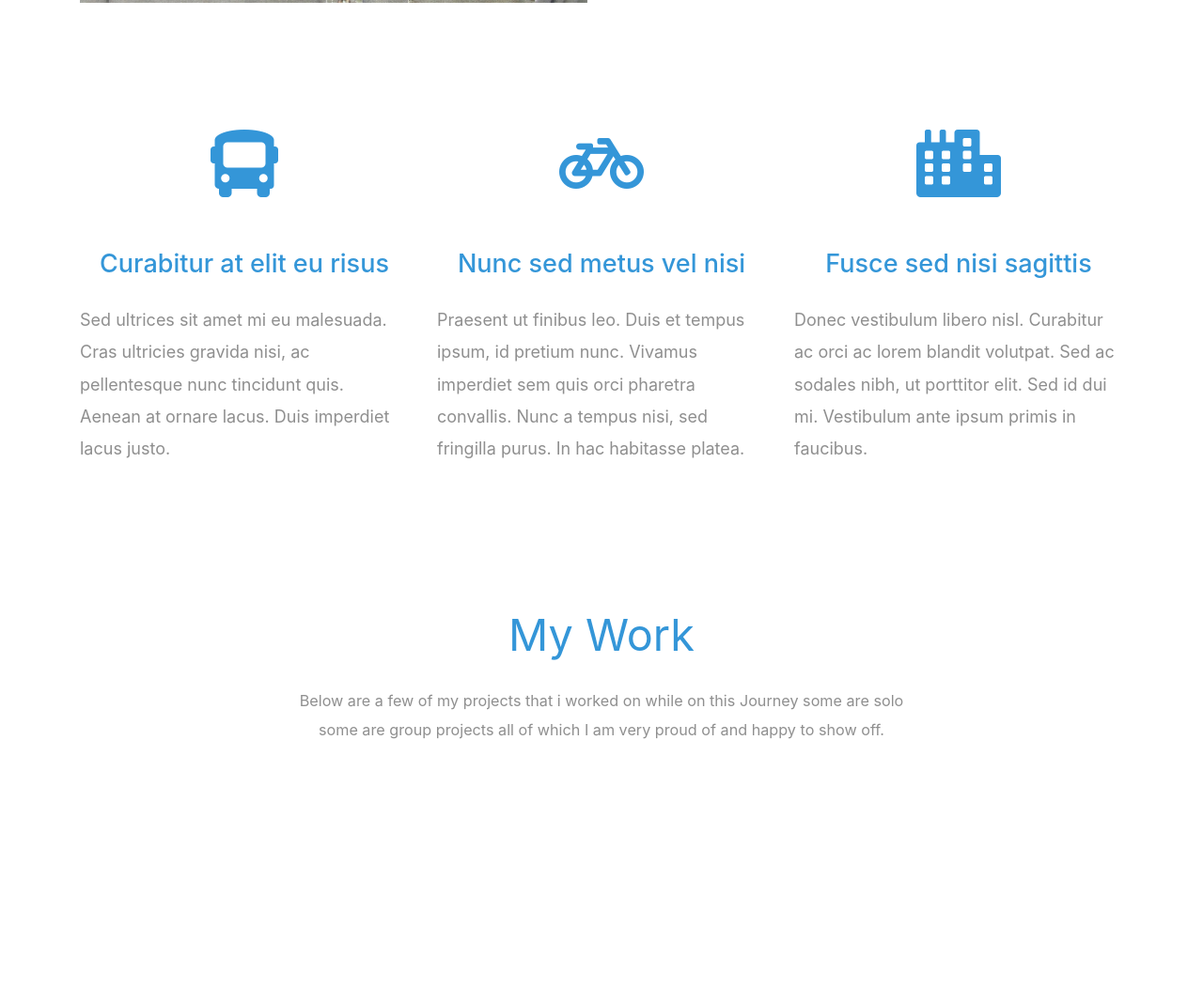
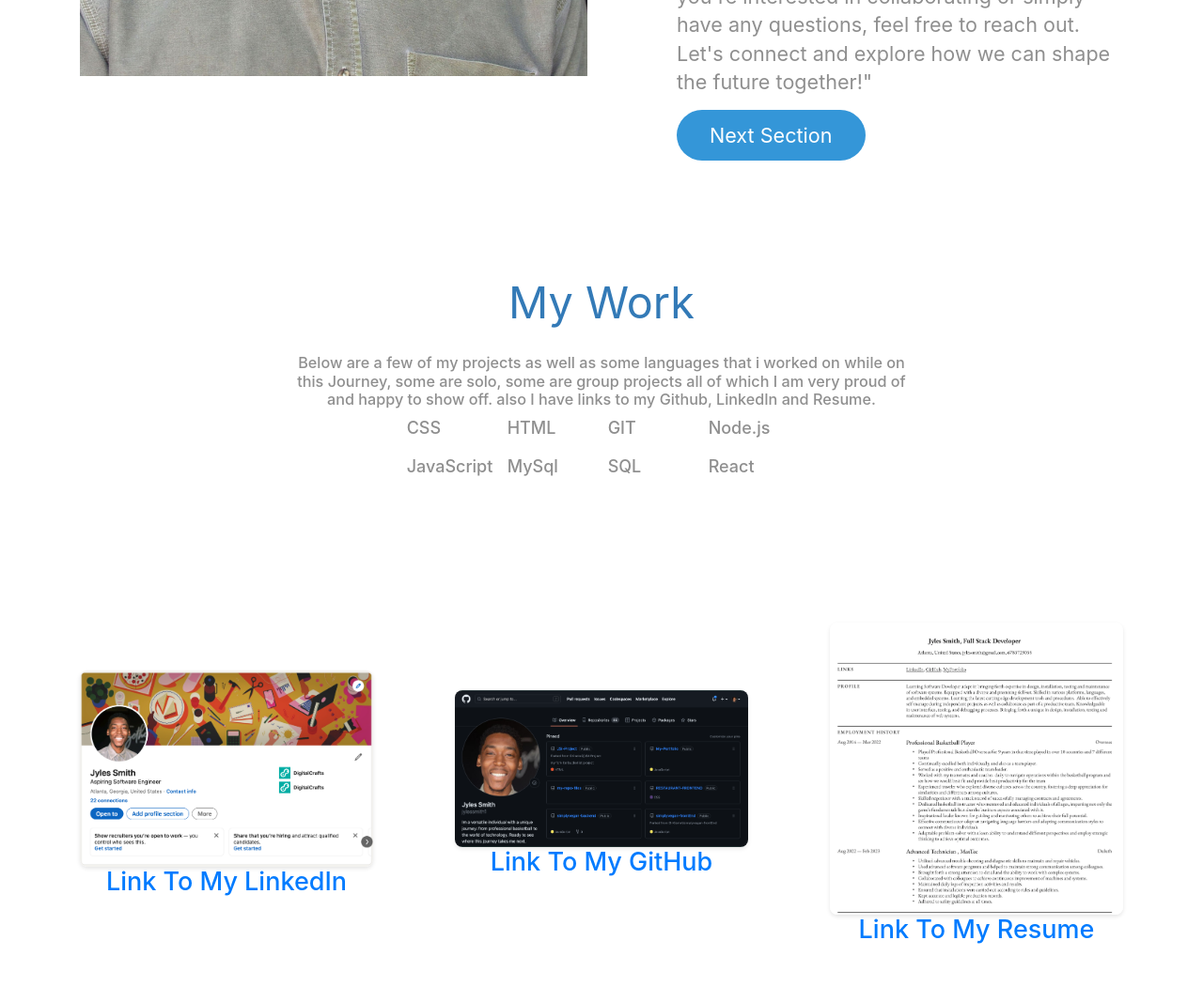
Before and after one commit to jylessmith1/My-Portfolio, a website: page index.html in a window 1280 px wide. Shown: the part 1732-2799 px from the top of the page at 94% size. Drawn offline with Linux system fonts and the light colour scheme.

Commit message:
final changes

```diff
--- a/css/templatemo-style.css
+++ b/css/templatemo-style.css
@@ -42,11 +42,51 @@ a:focus {
 }
 
 .tm-text-primary {
-  color: #3496d8;
+  color: #337ab7;
+}
+.tm-font-big {
+  font-size: 1.25rem;
+}
+.row {
+  display: flex;
+  justify-content: space-between;
+  align-items: center;
 }
 
-.tm-font-big {
-  font-size: 1.25rem;
+.col-lg-4 {
+  flex-basis: 30%;
+  margin-bottom: 20px;
+}
+
+.col-lg-4 img {
+  max-width: 100%;
+  height: auto;
+  border-radius: 8px;
+  box-shadow: 0 2px 4px rgba(0, 0, 0, 0.1);
+}
+
+.text-center {
+  text-align: center;
+}
+
+.tm-text-primary {
+  color: #337ab7;
+}
+
+.mb-4 {
+  margin-bottom: 1rem;
+}
+
+.mt-5 {
+  margin-top: 3rem;
+}
+
+.mt-lg-0 {
+  margin-top: 0;
+}
+
+.text-center.tm-text-primary.mb-4 a {
+  text-decoration: none;
 }
 
 .tm-btn-primary {
@@ -127,6 +167,10 @@ a:focus {
 
 .tm-navbar.scroll .navbar-toggler-icon {
   color: #8f8f8f;
+}
+.row img {
+  max-width: 100%;
+  height: auto;
 }
 
 /* Hero */
@@ -317,9 +361,6 @@ a:focus {
   width: 100%;
   height: 100%;
 }
-
-/* Anchor will cover the whole item by default */
-/* For some effects it will show as a button */
 .grid figure figcaption > a {
   z-index: 1000;
   text-indent: 200%;
@@ -346,71 +387,39 @@ a:focus {
   letter-spacing: 1px;
   font-size: 68.5%;
 }
-
-/*---------------*/
-/***** Honey *****/
-/*---------------*/
-/*
-figure.effect-honey {
-  background: #4a3753;
-  max-width: 220px;
+.myLanguageSection {
+  display: flex;
+  justify-content: center;
+  align-items: flex-start;
 }
 
-figure.effect-honey img {
-  opacity: 0.9;
-  -webkit-transition: opacity 0.35s;
-  transition: opacity 0.35s;
+.gallery {
+  display: flex;
+  flex-wrap: wrap;
+  justify-content: space-between;
+  align-items: flex-start;
+  max-width: 800px; /* Adjust this value as needed */
 }
 
-figure.effect-honey:hover img {
-  opacity: 0.5;
+.gallery-item {
+  flex-basis: calc(25% - 10px); /* Adjust this value for appropriate spacing */
+  margin-bottom: 20px;
 }
 
-figure.effect-honey figcaption::before {
-  position: absolute;
-  bottom: 0;
-  left: 0;
-  width: 100%;
-  height: 10px;
-  background: #3496d8;
-  content: "";
-  -webkit-transform: translate3d(0, 10px, 0);
-  transform: translate3d(0, 10px, 0);
+.gallery-item img {
+  width: 40%;
+  margin-bottom: 10px;
+  transition: transform 0.3s ease;
 }
 
-figure.effect-honey h2 {
-  position: absolute;
-  bottom: 0;
-  left: 0;
-  padding: 1em 1.5em;
-  width: 100%;
-  text-align: left;
-  -webkit-transform: translate3d(0, -30px, 0);
-  transform: translate3d(0, -30px, 0);
+.gallery-item h2 {
+  margin: 0;
+  font-size: 18px;
 }
 
-figure.effect-honey h2 i {
-  font-style: normal;
-  opacity: 0;
-  -webkit-transition: opacity 0.35s, -webkit-transform 0.35s;
-  transition: opacity 0.35s, transform 0.35s;
-  -webkit-transform: translate3d(0, -30px, 0);
-  transform: translate3d(0, -30px, 0);
+.gallery-item:hover img {
+  transform: scale(1.1);
 }
-
-figure.effect-honey figcaption::before,
-figure.effect-honey h2 {
-  -webkit-transition: -webkit-transform 0.35s;
-  transition: transform 0.35s;
-}
-
-figure.effect-honey:hover figcaption::before,
-figure.effect-honey:hover h2,
-figure.effect-honey:hover h2 i {
-  opacity: 1;
-  -webkit-transform: translate3d(0, 0, 0);
-  transform: translate3d(0, 0, 0);
-} */
 
 /* Contact */
 
--- a/index.html
+++ b/index.html
@@ -5,7 +5,7 @@
   <meta charset="UTF-8" />
   <meta name="viewport" content="width=device-width, initial-scale=1.0" />
   <meta http-equiv="X-UA-Compatible" content="ie=edge" />
-  <title>The Town HTML CSS Template</title>
+  <title>My Portfolio</title>
   <link rel="stylesheet" href="fontawesome-5.5/css/all.min.css" />
   <link rel="stylesheet" href="slick/slick.css">
   <link rel="stylesheet" href="slick/slick-theme.css">
@@ -32,7 +32,7 @@
         <div class="collapse navbar-collapse" id="navbarSupportedContent">
           <ul class="navbar-nav ml-auto">
             <li class="nav-item">
-              <a class="nav-link tm-nav-link" href="#introduction">📱About Me</a>
+              <a class="nav-link tm-nav-link" href="#introduction">📝About Me</a>
             </li>
             <li class="nav-item">
               <a class="nav-link tm-nav-link" href="#work">✒️My Work</a>
@@ -49,8 +49,8 @@
       <div class="tm-hero-text-container-inner">
         <h2 class="tm-hero-title">My Portfolio</h2>
         <p class="tm-hero-subtitle">
-          Welcome to my page, here you will find a little about me and my journey and links to my various work
-          throughout my time becoming a software engineer as well as my journey thus far, Welcome and Enjoy
+          Welcome, here you will find a little about me and my journey as well as links to some of my work
+          throughout my time becoming a software engineer as well as my journey thus far, Enjoy
           <br />Student 🔸 Web Developer 🔸 Software Engineer
         </p>
       </div>
@@ -73,14 +73,18 @@
           <div class="tm-intro-text-container">
             <h2 class="tm-text-primary mb-4 tm-section-title">About Me</h2>
             <p class="mb-4 tm-intro-text">
-              The Town is <strong>simple CSS template</strong> built on Bootstrap v4.1.3
-              and this is a little parallax layout that you can use for your websites.
-            </p>
-            <p class="mb-5 tm-intro-text">
-              Please tell your friends about our site
-              <a rel="nofollow" href="https://templatemo.com">templatemo</a>. Thank you.
-              Curabitur dapibus tristique enim a imperdiet. Etiam
-              tristique sem sed condimentum posuere.
+              Hello, I am a passionate and versatile individual with a unique journey. Before delving into the world of
+              technology, I had the incredible opportunity to play professional basketball. The court was my arena, and
+              the thrill of the game taught me valuable lessons in teamwork, discipline, leadership and perseverance.
+
+              However, my curiosity for the limitless possibilities of the digital realm led me to embark on a new
+              adventure as an aspiring software engineer. Eager to dive into this ever-evolving field, I took a decisive
+              step and attended a bootcamp course through digitalCrafts, hosted at the City of Refuge. It was during
+              this immersive program that I honed my coding skills, gaining hands-on experience with various programming
+              languages and frameworks. I am now on a mission to merge my technical prowess with my love for
+              problem-solving. Through my journey, I've come to appreciate the beauty of combining creativity and logic
+              to build impactful applications and shape the future. If you're interested in collaborating or simply have
+              any questions, feel free to reach out. Let's connect and explore how we can shape the future together!"
             </p>
             <div class="tm-next">
               <a href="#work" class="tm-intro-text tm-btn-primary">Next Section</a>
@@ -89,126 +93,85 @@
         </div>
       </div>
 
-      <div class="row tm-section-pad-top">
-        <div class="col-lg-4">
-          <i class="fas fa-4x fa-bus text-center tm-icon"></i>
-          <h4 class="text-center tm-text-primary mb-4">Curabitur at elit eu risus</h4>
-          <p>
-            Sed ultrices sit amet mi eu malesuada. Cras ultricies gravida
-            nisi, ac pellentesque nunc tincidunt quis. Aenean at ornare lacus.
-            Duis imperdiet lacus justo.
-          </p>
-        </div>
-
-        <div class="col-lg-4 mt-5 mt-lg-0">
-          <i class="fas fa-4x fa-bicycle text-center tm-icon"></i>
-          <h4 class="text-center tm-text-primary mb-4">Nunc sed metus vel nisi</h4>
-          <p>
-            Praesent ut finibus leo. Duis et tempus ipsum, id pretium nunc.
-            Vivamus imperdiet sem quis orci pharetra convallis. Nunc a tempus
-            nisi, sed fringilla purus. In hac habitasse platea.
-          </p>
-        </div>
-        <div class="col-lg-4 mt-5 mt-lg-0">
-          <i class="fas fa-4x fa-city text-center tm-icon"></i>
-          <h4 class="text-center tm-text-primary mb-4">Fusce sed nisi sagittis</h4>
-          <p>
-            Donec vestibulum libero nisl. Curabitur ac orci ac lorem blandit
-            volutpat. Sed ac sodales nibh, ut porttitor elit. Sed id dui mi.
-            Vestibulum ante ipsum primis in faucibus.
-          </p>
-        </div>
-      </div>
-  </section>
       <section id="work" class="tm-section-pad-top">
         <div class="container tm-container-gallery">
           <div class="row">
             <div class="text-center col-12">
               <h2 class="tm-text-primary tm-section-title mb-4">My Work</h2>
-          <p class="mx-auto tm-work-description">
-            Below are a few of my projects that i worked on while on this Journey some are solo some are group projects
-            all of which I am very proud of and happy to show off.
-          </p>
+              <h1 class="mx-auto tm-work-description">
+                Below are a few of my projects as well as some languages that i worked on while on this Journey, some
+                are solo, some are group
+                projects all of which I am very proud of and happy to show off. also I have links to my Github, LinkedIn
+                and
+                Resume.
+              </h1>
             </div>
           </div>
-
-      <!-- insert work pages and or links  -->
-
-      <!-- <div class="row">
-            <div class="col-12">
-                <div class="mx-auto tm-gallery-container">
-                    <div class="grid tm-gallery">
-                      <a href="img/gallery-img-01.jpg">
-                        <figure class="effect-honey tm-gallery-item">
-                          <img src="img/gallery-tn-01.jpg" alt="Image" class="img-fluid">
-                          <figcaption>
-                            <h2><i>Dreamy <span>Honey</span> Now</i></h2>
-                          </figcaption>
-                        </figure>
           </a>
-                      <a href="img/gallery-img-02.jpg">
-                        <figure class="effect-honey tm-gallery-item">
-                          <img src="img/gallery-tn-02.jpg" alt="Image" class="img-fluid">
-                          <figcaption>
-                            <h2><i>Second <span>Honey</span> Now</i></h2>
-                          </figcaption>
-                        </figure>
-                      </a>
-                      <a href="img/gallery-img-03.jpg">
-                        <figure class="effect-honey tm-gallery-item">
-                          <img src="img/gallery-tn-03.jpg" alt="Image" class="img-fluid">
-                          <figcaption>
-                            <h2><i>Third <span>Honey</span> Now</i></h2>
-                          </figcaption>
-                        </figure>
-                      </a>
-                      <a href="img/gallery-img-04.jpg">
-                        <figure class="effect-honey tm-gallery-item">
-                          <img src="img/gallery-tn-04.jpg" alt="Image" class="img-fluid">
-                          <figcaption>
-                            <h2><i>Dreamy <span>Honey</span> Now</i></h2>
-                          </figcaption>
-                        </figure>
-                      </a>
-                      <a href="img/gallery-img-05.jpg">
-                        <figure class="effect-honey tm-gallery-item">
-                          <img src="img/gallery-tn-05.jpg" alt="Image" class="img-fluid">
-                          <figcaption>
-                            <h2><i>Fifth <span>Honey</span> Now</i></h2>
-                          </figcaption>
-                        </figure>
-                      </a>
-                      <a href="img/gallery-img-06.jpg">
-                        <figure class="effect-honey tm-gallery-item">
-                          <img src="img/gallery-tn-06.jpg" alt="Image" class="img-fluid">
-                          <figcaption>
-                            <h2><i>Sixth <span>Honey</span> Now</i></h2>
-                          </figcaption>
-                        </figure>
-                      </a>
-                      <a href="img/gallery-img-01.jpg">
-                        <figure class="effect-honey tm-gallery-item">
-                          <img src="img/gallery-tn-01.jpg" alt="Image" class="img-fluid">
-                          <figcaption>
-                            <h2><i>Dreamy <span>Honey</span> Now</i></h2>
-                          </figcaption>
-                        </figure>
-                      </a>
-                      <a href="img/gallery-img-02.jpg">
-                        <figure class="effect-honey tm-gallery-item">
-                          <img src="img/gallery-tn-02.jpg" alt="Image" class="img-fluid">
-                          <figcaption>
-                            <h2><i>Eighth <span>Honey</span> Now</i></h2>
-                          </figcaption>
-                        </figure>
-                      </a>
+          <article class="myLanguageSection">
+            <div class="gallery">
+              <div class="gallery-item">
+                <!-- <img src="img/gallery-tn-02.jpg" alt="Image" class="img-fluid"> -->
+                <h2>CSS</h2>
+              </div>
+              <div class="gallery-item">
+                <!-- <img src="img/gallery-tn-02.jpg" alt="Image" class="img-fluid"> -->
+                <h2>HTML</h2>
+              </div>
+              <div class="gallery-item">
+                <!-- <img src="img/gallery-tn-02.jpg" alt="Image" class="img-fluid"> -->
+                <h2>GIT</h2>
+              </div>
+              <div class="gallery-item">
+                <!-- <img src="img/gallery-tn-02.jpg" alt="Image" class="img-fluid"> -->
+                <h2>Node.js</h2>
+              </div>
+              <div class="gallery-item">
+                <!-- <img src="img/gallery-tn-02.jpg" alt="Image" class="img-fluid"> -->
+                <h2>JavaScript</h2>
+              </div>
+              <div class="gallery-item">
+                <!-- <img src="img/gallery-tn-02.jpg" alt="Image" class="img-fluid"> -->
+                <h2>MySql</h2>
+              </div>
+              <div class="gallery-item">
+                <!-- <img src="img/gallery-tn-02.jpg" alt="Image" class="img-fluid"> -->
+                <h2>SQL</h2>
+              </div>
+              <div class="gallery-item">
+                <!-- <img src="img/gallery-tn-02.jpg" alt="Image" class="img-fluid"> -->
+                <h2>React</h2>
               </div>
             </div>
+          </article>
+
+      </section>
+
+      <div class="row tm-section-pad-top">
+
+        <div class="col-lg-4 mt-5 mt-lg-0">
+          <img src="img/Screenshot%202023-06-04%20at%208.36.26%20PM.png" alt="Screenshot 3">
+          <h4 class="text-center tm-text-primary mb-4">
+            <a href="https://www.linkedin.com/in/jyles-smith-a18858235">Link To My LinkedIn</a>
+          </h4>
         </div>
-          </div> -->
+
+        <div class="col-lg-4">
+          <img src="img/Screenshot 2023-06-12 at 11.58.14 PM.png" alt="Screenshot 1">
+          <h4 class="text-center tm-text-primary mb-4">
+            <a href="https://github.com/jylessmith1">Link To My GitHub</a>
+          </h4>
+        </div>
+
+        <div class="col-lg-4 mt-5 mt-lg-0">
+          <img src="img/Screenshot%202023-06-04%20at%208.35.04%20PM.png" alt="Screenshot 2">
+          <h4 class="text-center tm-text-primary mb-4">
+            <a href="https://resume.io/r/ieyiy2iqa">Link To My Resume</a>
+          </h4>
+        </div>
+
       </div>
   </section>
-
   <!-- Contact -->
   <section id="contact" class="tm-section-pad-top tm-parallax-2">
     <div class="container tm-container-contact">
@@ -220,21 +183,22 @@
           </div>
           <p class="mb-5">
             Thank you for visiting my portfolio! Its my pleasure to show a little of myself and my work.
-            If you have any questions inquiries, or concerns, or to just say hello, Please reach out with the
-            information provided below. Looking forward to connecting and exploring potential creative endeavors together!
+            If you have any questions inquiries, or concerns, or to just say hello, again please reach out with the
+            information provided below. Looking forward to connecting and exploring potential creative
+            endeavorstogether!
           </p>
         </div>
 
         <div class="col-sm-12 col-md-6 d-flex align-items-center tm-contact-item">
           <!-- <a href="tel:0100200340" class="tm-contact-item-link"> -->
           <i class="fas fa-3x fa-phone mr-4"></i>
-            <span class="mb-0">678-032-3759</span>
+          <span class="mb-0">678-372-9035</span>
           </a>
         </div>
         <div class="col-sm-12 col-md-6 d-flex align-items-center tm-contact-item">
           <!-- <a href="mailto:info@company.co" class="tm-contact-item-link"> -->
           <i class="fas fa-3x fa-envelope mr-4"></i>
-            <span class="mb-0">jylessmith@yahoo.com</span>
+          <span class="mb-0">jylessmith@gmail.com</span>
           </a>
         </div>
         <div class="col-sm-12 col-md-6 d-flex align-items-center tm-contact-item">
```
Also changed, not shown: img/Screenshot 2023-06-04 at 8.35.04 PM.png (added), img/Screenshot 2023-06-04 at 8.36.26 PM.png (added), img/Screenshot 2023-06-12 at 11.58.14 PM.png (added). Lines whose indentation alone changed are shown as unchanged.
